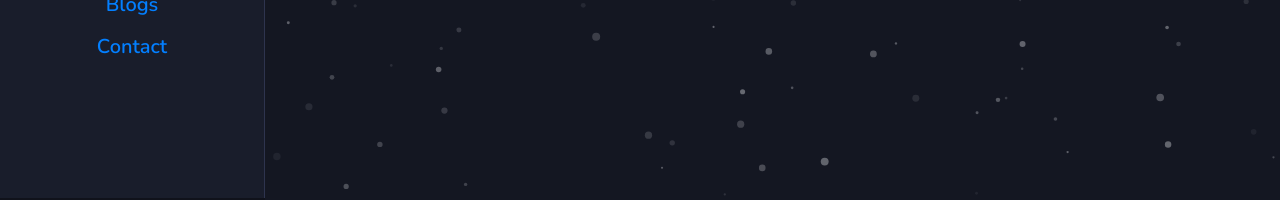
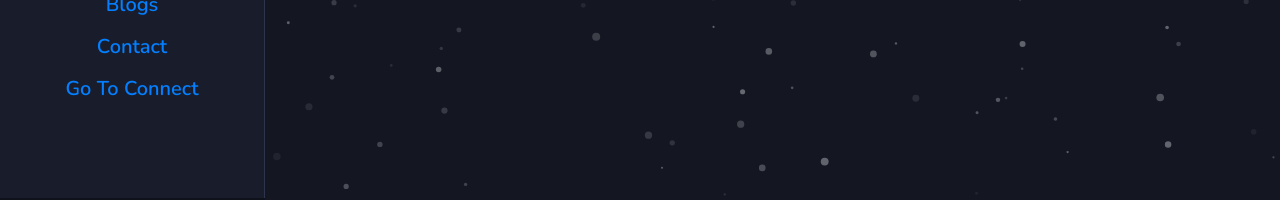
Before and after one commit to itsikram/next-portfolio, a Next.js app: page / in a window 1280 px wide. Shown: the part 602-802 px from the top of the page. Built offline with nearby package versions, Linux system fonts and the light colour scheme.

Commit message:
Add Connect Link In Menu

```diff
--- a/src/components/PortfolioMenu.tsx
+++ b/src/components/PortfolioMenu.tsx
@@ -29,6 +29,9 @@ const PortfolioMenu = ({setIsMobileMenu}: PortfolioMenuProps) => {
                 <li onClick={() => setIsMobileMenu(false)}  className={`portfolio-menu-item ${pathname === '/contact' ? 'active' : ''}`}>
                     <Link href='/contact'>Contact </Link>
                 </li>
+                <li onClick={() => setIsMobileMenu(false)}  className={`portfolio-menu-item ${pathname === '/contact' ? 'active' : ''}`}>
+                    <Link href='https://programmerikram.com'>Go To Connect </Link>
+                </li>
             </ul>
         </div>
     );
```
